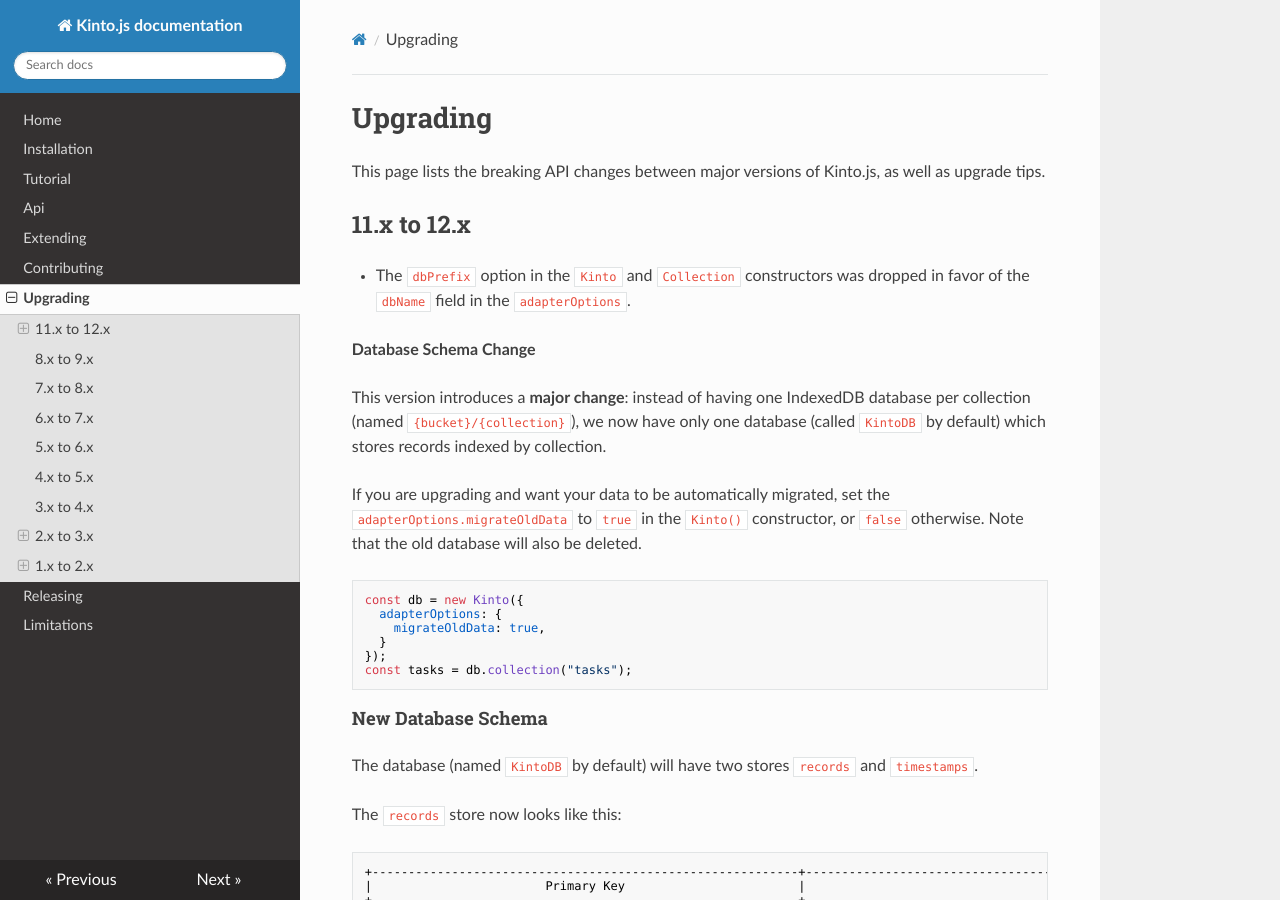
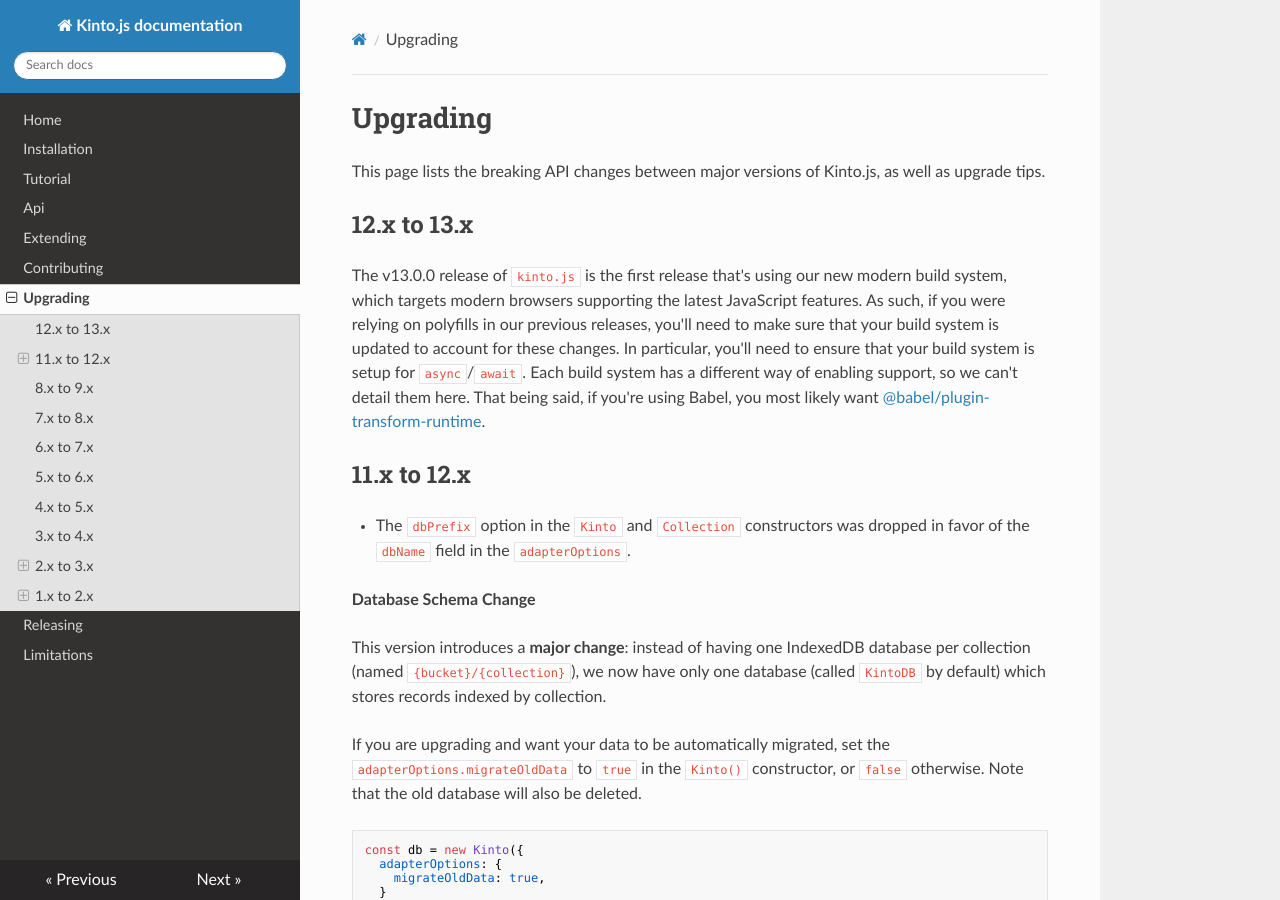
Before and after one commit to Kinto/kinto.js, an MkDocs documentation site: the page built from docs/upgrading.md, in a window 1280 px wide and 900 px high. Built offline with MkDocs 1.6.1, drawn with Linux system fonts in a browser that asks for light colours; nearby versions of some CDN libraries; old or Windows-style settings are respelled for this version of MkDocs.

Commit message:
add notes on updating to v13 (#1303)

```diff
--- a/docs/upgrading.md
+++ b/docs/upgrading.md
@@ -1,6 +1,10 @@
 # Upgrading
 
 This page lists the breaking API changes between major versions of Kinto.js, as well as upgrade tips.
+
+## 12.x to 13.x
+
+The v13.0.0 release of `kinto.js` is the first release that's using our new modern build system, which targets modern browsers supporting the latest JavaScript features. As such, if you were relying on polyfills in our previous releases, you'll need to make sure that your build system is updated to account for these changes. In particular, you'll need to ensure that your build system is setup for `async`/`await`. Each build system has a different way of enabling support, so we can't detail them here. That being said, if you're using Babel, you most likely want [@babel/plugin-transform-runtime](https://babeljs.io/docs/en/babel-plugin-transform-runtime).
 
 ## 11.x to 12.x
 
```
